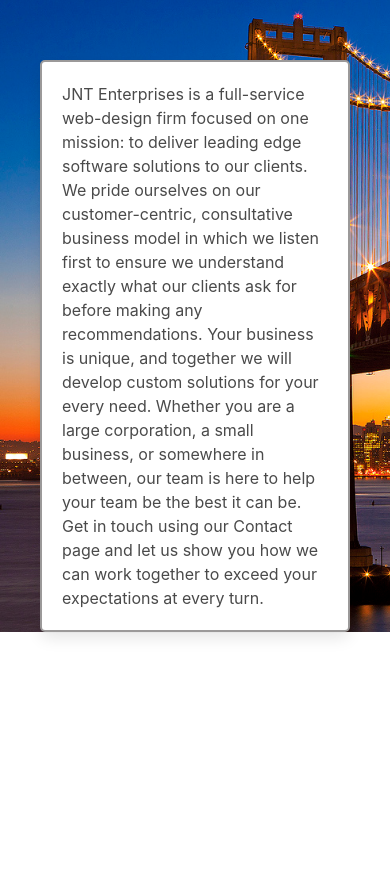
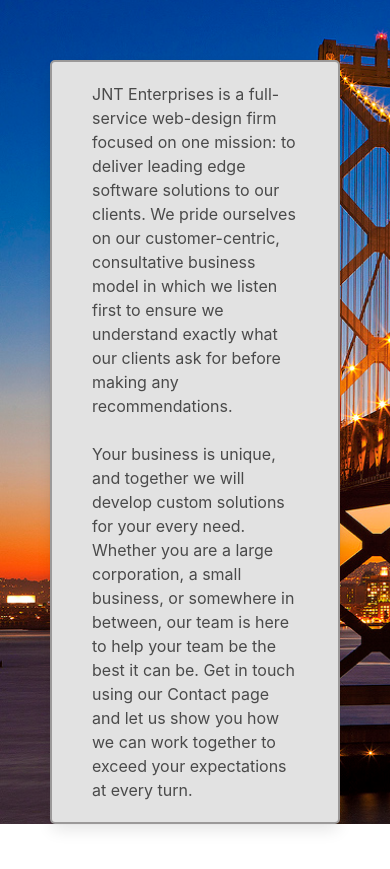
Before and after one commit to tdj03001/VacationPlanner, a website: page public/about.html in a window 390 px wide. Shown: the part 55-924 px from the top of the page. Before the commit the page ends 844 px from the top, so only its background shows below. Drawn offline with nearby package versions, Linux system fonts and the light colour scheme.

Commit message:
Contact and about (#51)
* new potential background imagery

* added a few classes and id's for styling purposes

* added mailto: functionality so clients can contact us via email

* new css file for each of the main.html and the contact.html pages

* new html page for contacting us

* updated email address

* new stylesheets for index.html and for signup.html

* refactored to remove bootstrap and use Bulma instead

* updated favicon

* reverting back to bootstrap for now. There was too much dependent code that would have to be changed to support switching from bootstrap to bulma at this late stage in the project.

* updated styling for contact page

* I put the original code back in. If we have time we'll bulma-ize index.html and signup.html

* linked the new about page

* style updates for contact page (darker send button) and created new stylesheet for About page

* initial commit

* new background image for About page

* fixed navbar img sizing

* navbar now collapses on small screen and menu items open on tap or click from a hamburger

* initial commit. This is the logic for the collapsing and expanding navbar

* removing '<<<<<<<<<<< HEAD>>>>>>>>'

* removed the commented-out lines referring to choices.js

* added styling to the template literal for coloring

* added styling and alignment for cards

* minor styling updates

```diff
--- a/public/about.html
+++ b/public/about.html
@@ -67,7 +67,9 @@
         solutions to our clients. We pride ourselves
         on our customer-centric, consultative business model in which we listen first to ensure we understand exactly
         what our clients ask for before making
-        any recommendations. Your business is unique, and together we will develop custom solutions for your every need.
+        any recommendations.
+        <br><br>
+        Your business is unique, and together we will develop custom solutions for your every need.
         Whether you are a large corporation,
         a small business, or somewhere in between, our team is here to help your team be the best it can be. Get in
         touch using our Contact page and let us
--- a/public/stylesheets/styleAbout.css
+++ b/public/stylesheets/styleAbout.css
@@ -7,10 +7,13 @@
 }
 
 .box {
-  margin: 40px;
+  margin: 50px;
   margin-top: 60px;
+  padding-left: 40px;
+  padding-right: 40px;
   border: 2px solid rgb(155, 153, 153);
   border-radius: 5px;
+  background-color: rgb(226, 226, 226);
 }
 
 .divider {
--- a/public/stylesheets/styleMain.css
+++ b/public/stylesheets/styleMain.css
@@ -14,7 +14,7 @@
 }
 
 .box {
-  background-color: whitesmoke;
+  background-color: rgb(226, 226, 226);
 }
 
 label {
```
